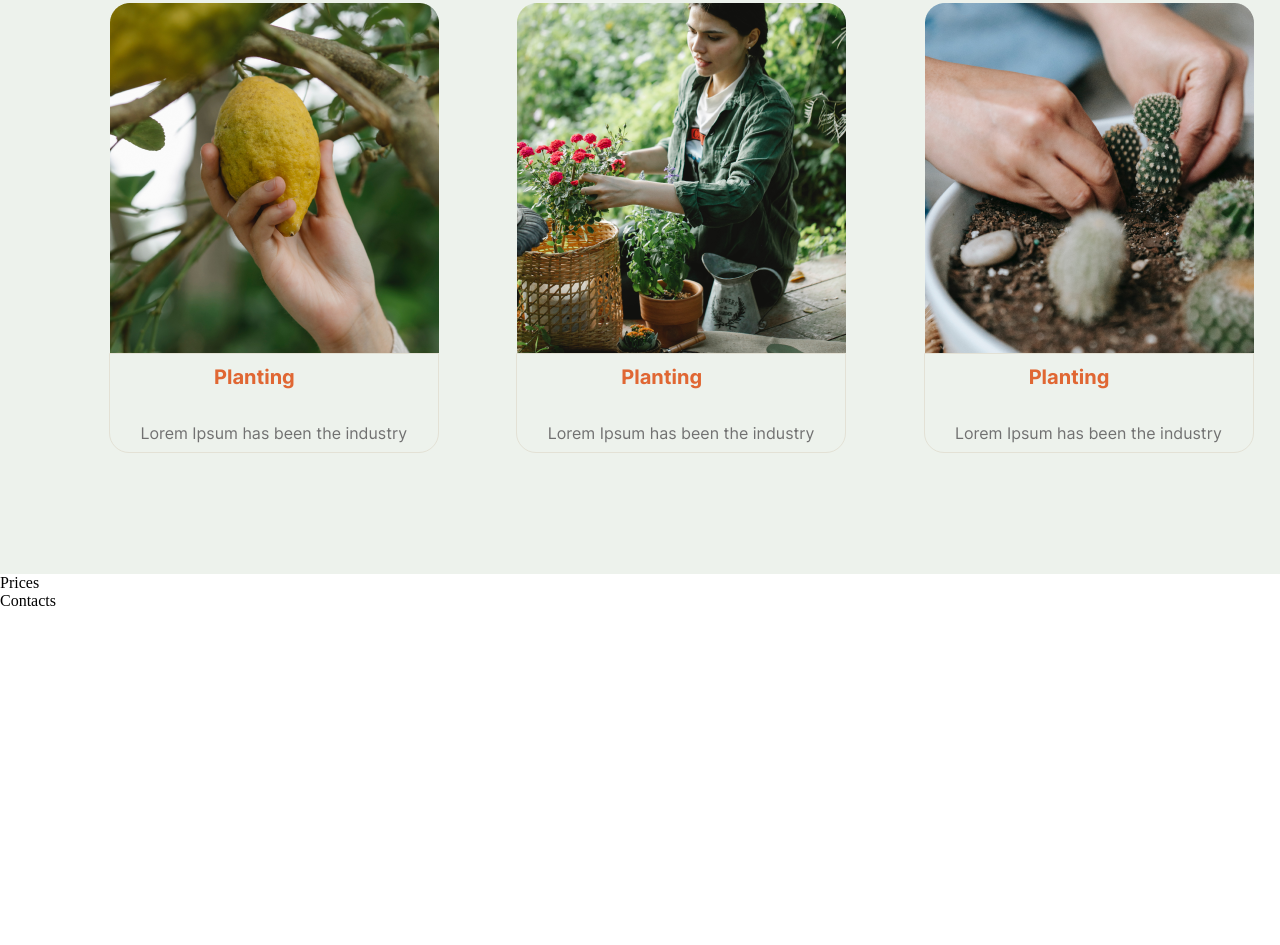
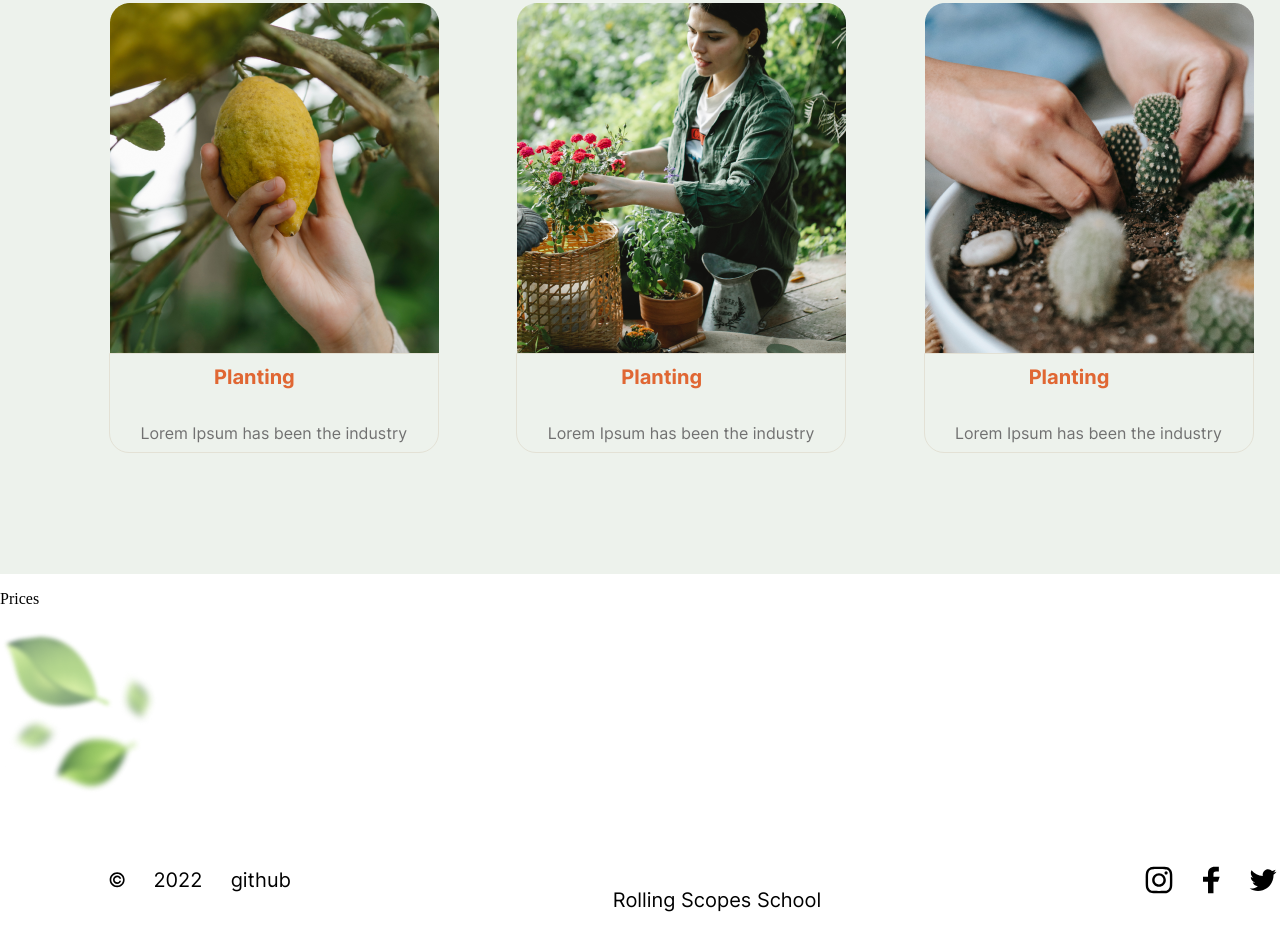
Before and after one commit to annaperepjotkina/Pre-rsschool-cv, a plain HTML site: page plants/index.html in a window 1280 px wide. Shown: the part 2058-3003 px from the top of the page. Before the commit the page ends 2668 px from the top, so only its background shows below. Drawn offline with Linux system fonts and the light colour scheme.

Commit message:
feat: create footer

```diff
--- a/plants/index.html
+++ b/plants/index.html
@@ -112,10 +112,34 @@
                 </div>
             </div>
         </section>
-        <section>Prices</section>
-        <section>Contacts</section>
+        <section class="section_prices" id="prices">
+            <div class="prices">
+                <div class="prices_item">
+                    <p>Prices</p>
+                    <div></div>
+                </div>
+                <div class="prices_contact"></div>
+                <div class="prices_png">
+                    <img src="./png/leaves mini.png" alt="lives mini" class="section_prices_png">
+                </div>
+            </div>
+        </section>
     </main>
-    <footer>
+    <footer class="footer">
+        <div class="footer_content">
+            <div class="footer_data">
+                <img src="./svg/©.svg" alt="data_svg" class="data__svg">
+                <p class="footer-text">2022</p>
+                <p class="footer-text">github</p>
+            </div>
+            <p class="footer-text">Rolling Scopes School</p>
+            <div class="social_list">
+                <img src="./svg/inst 1.svg" alt="inst" class="social_list_svg">
+                <img src="./svg/fb 1.svg" alt="fb" class="social_list_svg">
+                <img src="./svg/tw 1.svg" alt="tw" class="social_list_svg">
+                <img src="./svg/pinterest 1.svg" alt="pitnerest" class="social_list_svg">
+            </div>
+        </div>
     </footer>
 </body>
 
--- a/plants/style.css
+++ b/plants/style.css
@@ -363,5 +363,53 @@ span {
 }
 
 .footer {
-   background-color: #EDF2EC;
+   width: 1440px;
+height: 130px;
+background: #FFFFFF;
 }
+
+.footer_content {
+   width: 1222px;
+   height: 50px;
+   margin: 40px 109px;
+   display: flex;
+   flex-direction: row;
+   justify-content: space-between;
+
+}
+
+.footer_data {
+   width: 182px;
+   height: 50px;
+   display: flex;
+   flex-direction: row;
+   justify-content: space-between;
+   align-items: center;
+}
+
+.footer-text {
+   font-family: 'Inter';
+   font-style: normal;
+   font-weight: 400;
+   font-size: 20px;
+   line-height: 50px;
+   color: #000000;
+   justify-content: space-between;
+   align-items: center;
+}
+
+.social_list {
+   width: 188px;
+   height: 50px;
+   display: flex;
+   flex-direction: row;
+   justify-content: space-between;
+   align-items: center;
+}
+
+.social_list_svg {
+   width: 32px;
+height: 32px;
+left: 156px;
+top: 9px;
+}
```
Also changed, not shown: plants/png/contact_woman 1.png (added), plants/png/leaves mini.png (added), plants/svg/fb 1.svg (added), plants/svg/inst 1.svg (added), plants/svg/pinterest 1.svg (added), plants/svg/tw 1.svg (added), plants/svg/©.svg (added).
